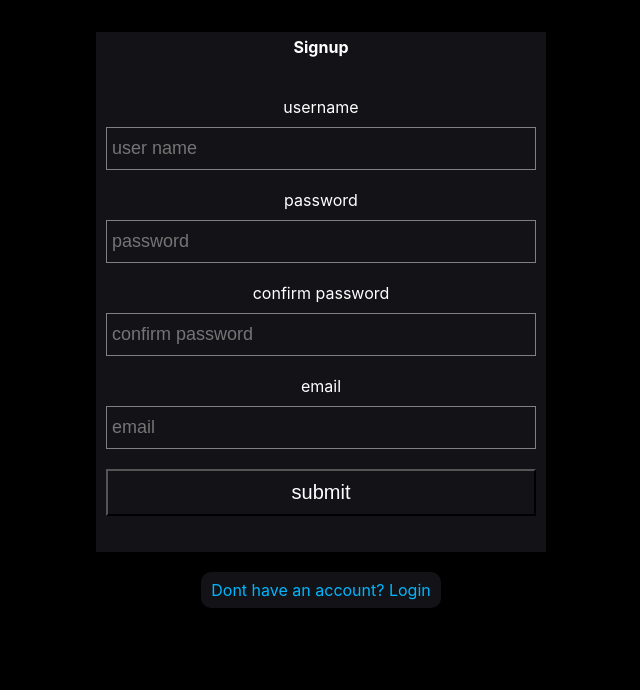
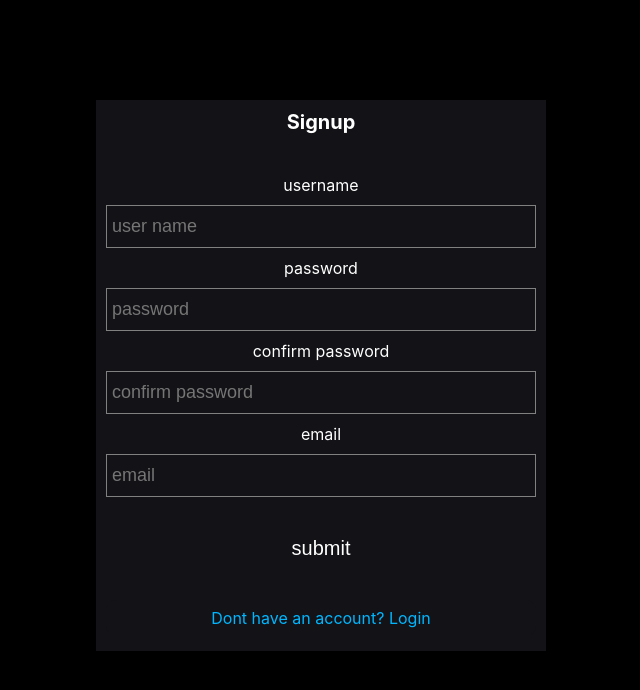
Before and after one commit to gio-lix/board-app-with-drag-blog, a React (Create React App) app: page /signup in a window 1280 px wide. Shown: the top 690 px of the page, without its empty margins (319-959 px from the left). Built offline with nearby package versions, Linux system fonts and the light colour scheme.

Commit message:
style login and signup components and pages

```diff
--- /dev/null
+++ b/src/components/validationLayout/ValidationLayout.module.scss
@@ -0,0 +1,28 @@
+@import "src/styles/variables";
+
+.root {
+  width: 450px;
+  min-height: 300px;
+  padding: 5px 10px;
+  background: $gray-900;
+  margin: 100px auto;
+
+  .titleBox {
+    display: flex;
+    flex-direction: column;
+    height: 60px;
+    margin: 5px 0;
+
+    > h3 {
+      text-align: center;
+      font-size: $font-lg-20;
+    }
+    > p {
+      height: 30px;
+      margin: 10px 0 0;
+      text-align: center;
+      font-size: $font-sm;
+      color: $redHoverDel;
+    }
+  }
+}
--- /dev/null
+++ b/src/components/validationLayout/index.tsx
@@ -0,0 +1,31 @@
+import React, {FC, useEffect, useState} from 'react';
+import s from "./ValidationLayout.module.scss"
+
+interface Props {
+    title: string
+    error?: string,
+    setError: Function
+    children: any
+}
+
+const ValidationLayout:FC<Props> = ({children, title,error, setError}) => {
+
+    useEffect(() => {
+        const timer = setTimeout(() => {
+            setError("")
+        },1500)
+        return () => clearTimeout(timer)
+    },[error])
+
+    return (
+        <section className={s.root}>
+            <div className={s.titleBox}>
+                <h3>{title}</h3>
+                <p>{error}</p>
+            </div>
+            {children}
+        </section>
+    );
+};
+
+export default ValidationLayout;
--- a/src/pages/login/Login.module.scss
+++ b/src/pages/login/Login.module.scss
@@ -5,7 +5,6 @@
   flex-direction: column;
   justify-content: center;
   align-items: center;
-  height: 70vh;
 
   > form:nth-child(1) {
     width: 450px;
@@ -20,19 +19,21 @@
     }
   }
 
-  * label {
+  > label {
     display: flex;
     flex-direction: column;
     align-items: center;
     justify-content: center;
-    margin-bottom: 20px;
+    width: 100%;
+    margin-bottom: 10px;
     background: none;
 
     > p {
       margin-bottom: 10px;
     }
   }
-  * input {
+
+  input {
     width: 100%;
     padding: 10px 5px;
     font-size: $font-md-18;
@@ -41,31 +42,38 @@
     background: none;
     outline: none;
   }
-  * button {
+
+  > button {
     width: 100%;
     padding: 10px 0;
     background: none;
     color: $white;
     font-size: $font-lg-20;
     cursor: pointer;
+    margin: 20px 0;
+    border: none;
 
     &:hover {
-       border: 1px solid $green-light-500!important;
       background: $gray-600;
     }
   }
-  > p {
+
+}
+
+.nav {
   padding: 8px 10px;
   border-radius: 10px;
   color: $blue-light-500;
   background: $gray-900;
+  text-align: center;
+  margin: 10px 0;
 
   &:hover {
     background: $gray-600;
     cursor: pointer;
   }
 }
+
+.activeInput {
+  border: 1px solid $green-light-500 !important;
 }
-.activeInput {
-  border: 1px solid $green-light-500!important;
-}
--- a/src/pages/login/index.tsx
+++ b/src/pages/login/index.tsx
@@ -3,10 +3,12 @@ import s from "./Login.module.scss"
 import clsx from "clsx";
 import {useNavigate} from "react-router-dom";
 import authApi from "../../api/apiAuth";
+import ValidationLayout from "../../components/validationLayout";
 
 
 const Login = () => {
     const navigate = useNavigate()
+    const [error, setError] = useState("")
     const [user, setUser] = useState({email: "", password: ""})
     const [isFocused, setIsFocused] = useState({focus: ""})
 
@@ -22,15 +24,14 @@ const Login = () => {
             localStorage.setItem('token', data.token)
             navigate("/")
         } catch (err) {
-            console.log("err - ", err)
+            setError((err as any).response.data.message)
         }
     }
 
     return (
-        <section  className={s.root}>
-
-            <form onSubmit={onHandleSubmit}>
-                <h1>Login</h1>
+        <>
+            <ValidationLayout title="login" error={error} setError={setError}>
+                <form onSubmit={onHandleSubmit} className={s.root}>
                     <label htmlFor="email">
                         <p >email</p>
                         <input
@@ -61,9 +62,49 @@ const Login = () => {
                     </label>
                     <button type="submit">submit</button>
                 </form>
-            <p onClick={() => navigate("/signup")}>Dont have an account? <span>Signup</span></p>
-        </section>
+                <p className={s.nav} onClick={() => navigate("/signup")}>Dont have an account? <span>Signup</span></p>
+            </ValidationLayout>
+        </>
     );
 };
 
 export default Login;
+
+
+
+//<section  className={s.root}>
+//
+//             <form onSubmit={onHandleSubmit}>
+//                 <h1>Login</h1>
+//                 <label htmlFor="email">
+//                     <p >email</p>
+//                     <input
+//                         autoComplete="off"
+//                         type="email"
+//                         placeholder="email"
+//                         name="email"
+//                         id="email"
+//                         value={user.email }
+//                         onChange={onHandleChange}
+//                         onFocus={() => setIsFocused({focus:"email"})}
+//                         className={clsx(isFocused?.focus === "email" ? s.activeInput : "")}
+//                     />
+//                 </label>
+//                 <label htmlFor="password">
+//                     <p>password</p>
+//                     <input
+//                         autoComplete="off"
+//                         type="password"
+//                         placeholder="password"
+//                         id="password"
+//                         name="password"
+//                         value={user.password }
+//                         onChange={onHandleChange}
+//                         onFocus={() => setIsFocused({focus:"password"})}
+//                         className={clsx(isFocused?.focus === "password" ? s.activeInput : "")}
+//                     />
+//                 </label>
+//                 <button type="submit">submit</button>
+//             </form>
+//             <p onClick={() => navigate("/signup")}>Dont have an account? <span>Signup</span></p>
+//         </section>
--- a/src/pages/signup/Signup.module.scss
+++ b/src/pages/signup/Signup.module.scss
@@ -1,45 +1,40 @@
 @import "src/styles/variables";
 .root {
-  display: flex;
-  flex-direction: column;
-  justify-content: center;
-  align-items: center;
-  height: 80vh;
 
-  > form:nth-child(1) {
-    width: 450px;
-    height: 520px;
-    padding: 5px 10px;
-    margin-bottom: 20px;
-    background: $gray-900;
+  //> form:nth-child(1) {
+  //  width: 450px;
+  //  height: 520px;
+  //  padding: 5px 10px;
+  //  margin-bottom: 20px;
+  //  background: $gray-900;
+  //
+  //  .error {
+  //    display: flex;
+  //    align-items: center;
+  //    justify-content: center;
+  //    height: 40px;
+  //    width: 100%;
+  //    letter-spacing: 3px;
+  //  }
+  //
+  //  > h1 {
+  //    text-align: center;
+  //  }
+  //}
 
-    .error {
-      display: flex;
-      align-items: center;
-      justify-content: center;
-      height: 40px;
-      width: 100%;
-      letter-spacing: 3px;
-    }
-
-    > h1 {
-      text-align: center;
-    }
-  }
-
-  * label {
+  label {
     display: flex;
     flex-direction: column;
     align-items: center;
     justify-content: center;
-    margin-bottom: 20px;
+    margin-bottom: 10px;
     background: none;
 
     > p {
       margin-bottom: 10px;
     }
   }
-  * input {
+  input {
     width: 100%;
     padding: 10px 5px;
     font-size: $font-md-18;
@@ -48,30 +43,36 @@
     background: none;
     border: 1px solid $gray-300;
   }
-  * button {
+  > button {
     width: 100%;
     padding: 10px 0;
+    background: none;
+    color: $white;
     font-size: $font-lg-20;
-    color: $white;
     cursor: pointer;
-    background: none;
+    margin: 20px 0;
+    border: none;
+
     &:hover {
-      background: #2f2f2f;
-      border: 1px solid $green-light-500!important;
+      background: $gray-600;
     }
   }
-  > p {
+}
+
+.nav {
   padding: 8px 10px;
+  border-radius: 10px;
   color: $blue-light-500;
   background: $gray-900;
-    border-radius: 10px;
+  text-align: center;
+  margin: 10px 0;
 
   &:hover {
     background: $gray-600;
     cursor: pointer;
   }
 }
-}
+
 .activeInput {
   border: 1px solid $green-light-500!important;
 }
--- a/src/pages/signup/index.tsx
+++ b/src/pages/signup/index.tsx
@@ -3,10 +3,11 @@ import s from "./Signup.module.scss";
 import clsx from "clsx";
 import {useNavigate} from "react-router-dom";
 import authApi from "../../api/apiAuth";
+import ValidationLayout from "../../components/validationLayout";
 
 const Signup = () => {
     const navigate = useNavigate()
-    const [userErrorText, setUserErrorText] = useState<string>("")
+    const [error, setError] = useState<string>("")
     const [isFocused, setIsFocused] = useState({focus: ""})
     const [user, setUser] = useState({
             username: "",
@@ -25,35 +26,31 @@ const Signup = () => {
         if (Object.values(user).includes('')) {
             Object.entries(user).map((el) => {
                 if (el[1].trim() === "") {
-                   return  setUserErrorText("please fill empty value")
+                   return  setError("please fill empty value")
                 }
                 return el
             })
             return
         }
-        if (user.confirmPassword !== user.password) return
+        if (user.confirmPassword !== user.password) {
+            return  setError("password do not match")
+        }
         const {confirmPassword, ...arg} = user
         try {
             const {data} = await authApi.signUp(arg)
             localStorage.setItem('token', data.token)
             navigate("/")
         } catch (err) {
-            console.log("err - ", err)
+            console.log("errerrerrerrerr", err)
+            setError((err as any).response.data.message)
         }
     }
-    useEffect(() => {
-        const timer = setTimeout(() => {
-            setUserErrorText("")
-        },1500)
-        return () => clearTimeout(timer)
-    },[userErrorText])
 
-    //
+
+
     return (
-        <section  className={s.root}>
-            <form onSubmit={onHandleSubmit}>
-                <h1>Signup</h1>
-                <p className={s.error}>{userErrorText}</p>
+        <ValidationLayout title="Signup" setError={setError} error={error}>
+            <form onSubmit={onHandleSubmit} className={s.root}>
                 <label htmlFor="username">
                     <p>username</p>
                     <input
@@ -112,8 +109,10 @@ const Signup = () => {
                 </label>
                 <button type="submit">submit</button>
             </form>
-            <p onClick={() => navigate("/login")}>Dont have an account? <span>Login</span></p>
-        </section>
+            <p className={s.nav} onClick={() => navigate("/login")}>Dont have an account? <span>Login</span></p>
+        </ValidationLayout>
+
+
     );
 };
 
```
Lines whose indentation alone changed are shown as unchanged.
